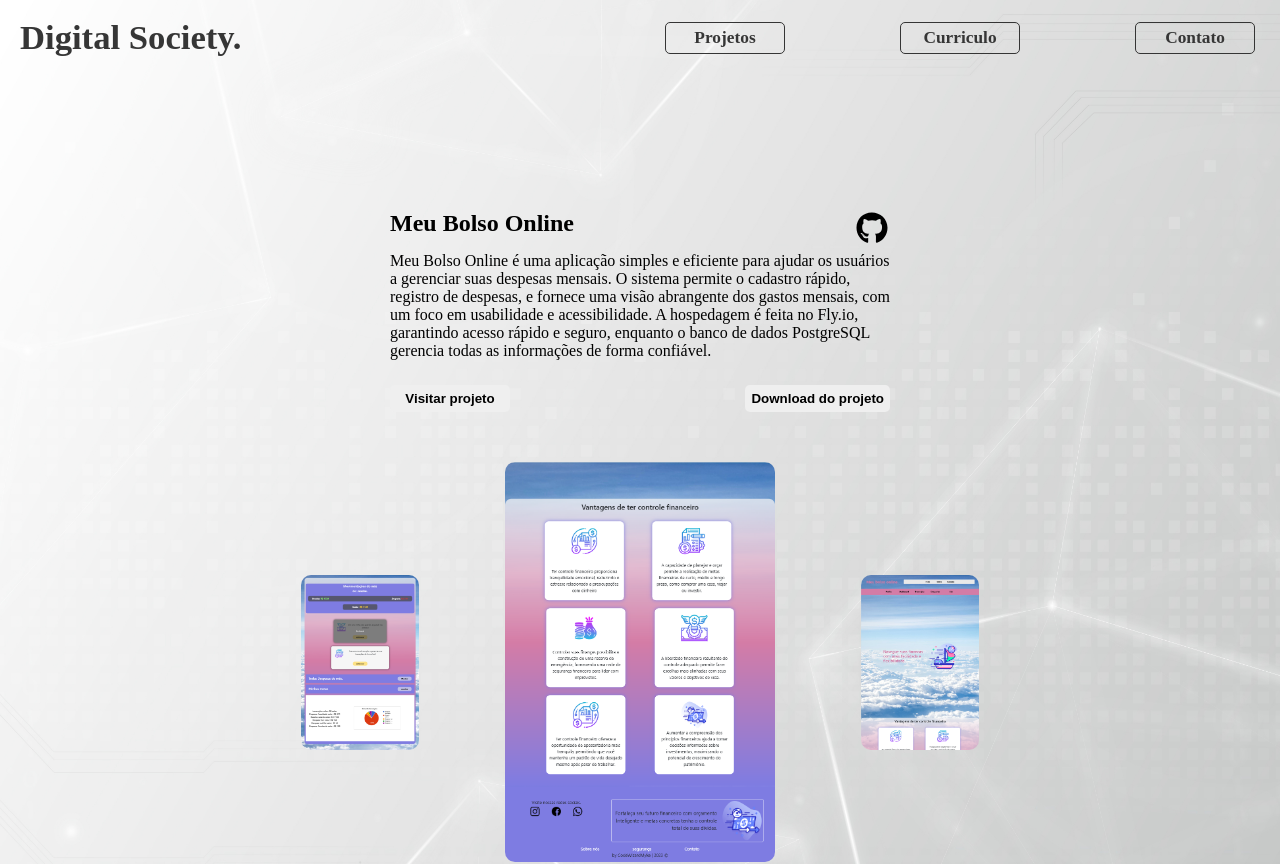
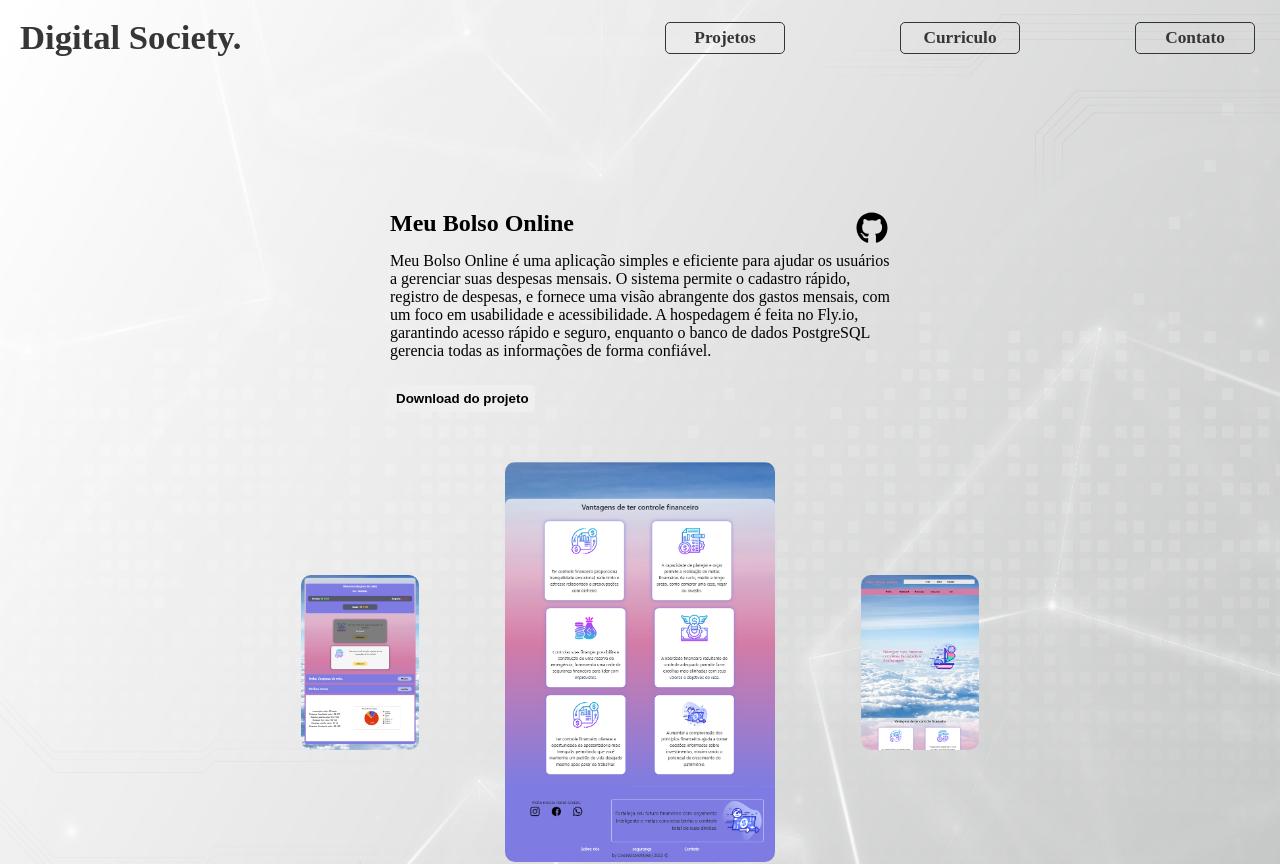
Before and after one commit to CodeWizardMyke/Portifolio-2025, a React (Create React App) app: page /project in a window 1280 px wide. Shown: the top 864 px of the page. Built offline with nearby package versions, Linux system fonts and the light colour scheme.

Commit message:
FIX remove url by projects

```diff
--- a/src/components/_project_item/ProjectItem.jsx
+++ b/src/components/_project_item/ProjectItem.jsx
@@ -28,11 +28,6 @@ import { useNavigate } from 'react-router-dom';
                         <button
                             type='button'
                             className='bt'
-                            onClick={()=> navigateTo(item.url_projeto)}
-                        >Visitar projeto</button>
-                        <button
-                            type='button'
-                            className='bt'
                             onClick={()=> navigateTo(item.url_download)}
                         >Download do projeto</button>
                     </div>
```
